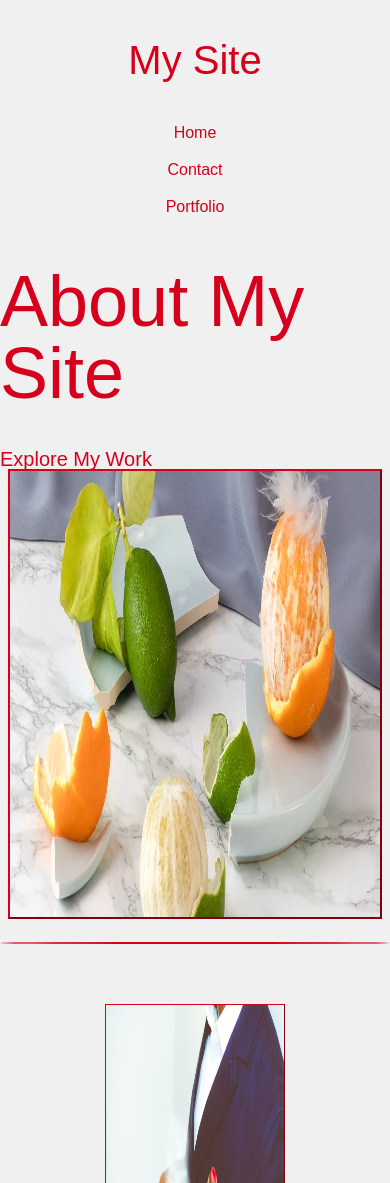
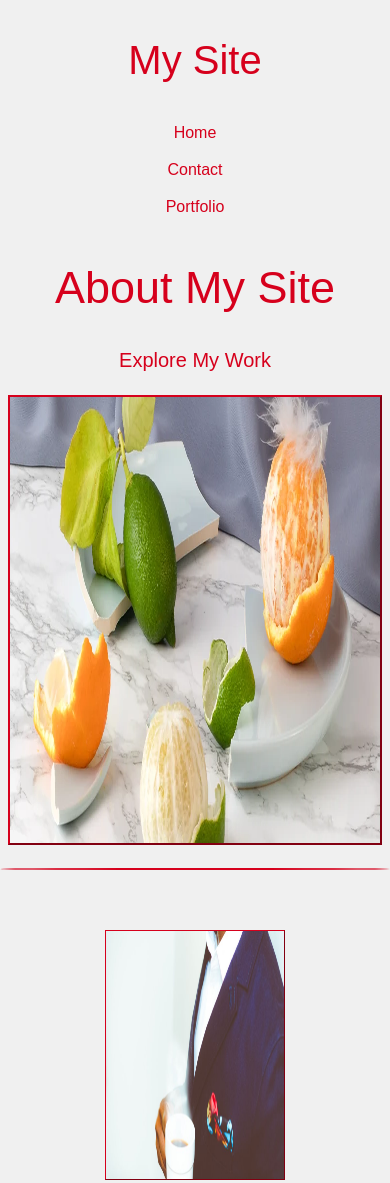
Before and after one commit to Giorgi9kirtadze/exercise_01, a plain HTML site: page index.html in a window 390 px wide. Shown: the top 1183 px of the page. Drawn offline with Linux system fonts and the light colour scheme.

Commit message:
add some responsive properties vol2 and update...

```diff
--- a/css/style.css
+++ b/css/style.css
@@ -1,6 +1,10 @@
 body {
     font-family: Arial, Helvetica, sans-serif;
 
+}
+div {
+    display: flex;
+    justify-content: center;
 }
 
 ul {
@@ -35,18 +39,25 @@ h1 {
 
     margin-top: 50px;
     font-size: 72px;
+    display: flex;
+    justify-content: center;
 }
 h2 {
 
     margin-top: 40px;
     font-size: 40px;
+    display: flex;
+    justify-content: center;
 
 }
 
 h3 {
 
     margin-top: 40px;
+    margin-bottom: 25px;
     font-size: 20px;
+    display: flex;
+    justify-content: center;
 }
 
 img {
@@ -86,6 +97,7 @@ img {
 .main {
     border: #d6001c outset 2px;
     height: 450px;
+    width: 96%;
     margin: 0 2%;
 
 }
@@ -117,5 +129,15 @@ nav {
         display: flex;
         justify-content: center;
     }
+    h1 {
+        display: flex;
+        justify-content: center;
+        font-size: 45px;
+    }
+    h3 {
+        display: flex;
+        justify-content: center;
+
+    }
 
 }
```
Also changed, not shown: index.html (+5 -4 lines).
